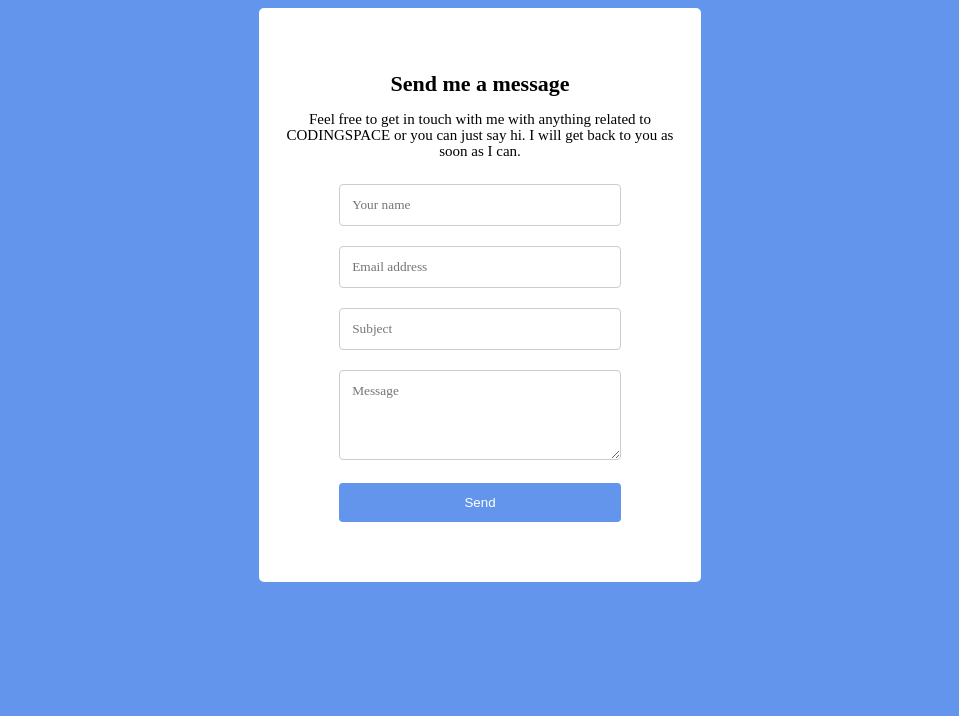
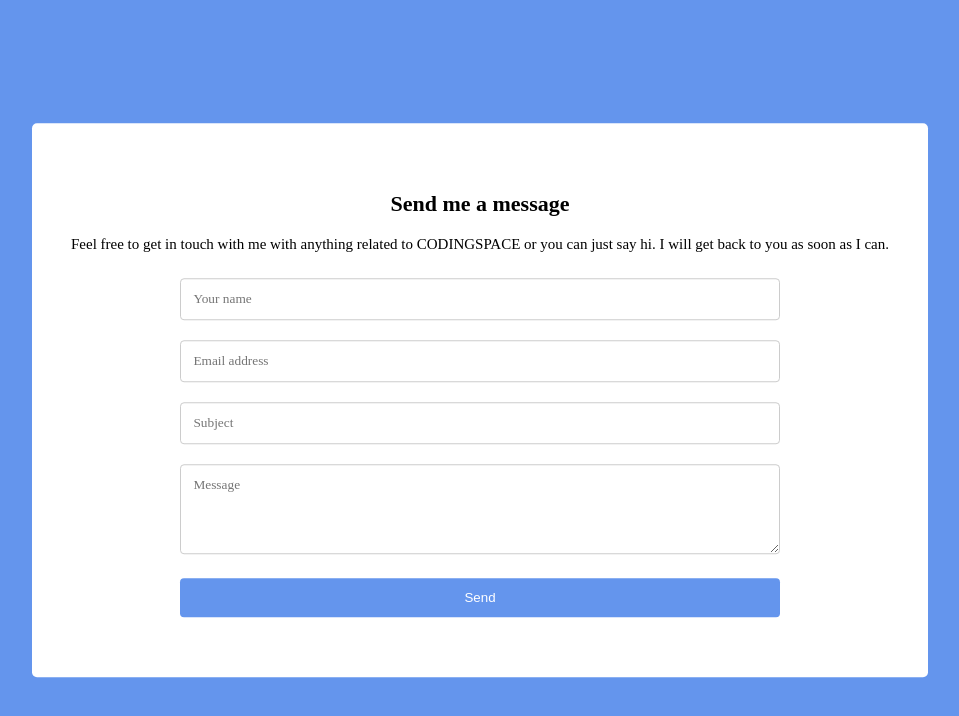
Before and after one commit to ZahraNa3ri/contact-us-form, a plain HTML site: page index.html in a window 1280 px wide. Shown: the whole page, without its empty margins (160-1119 px from the left). Drawn offline with Linux system fonts and the light colour scheme; a web font is replaced by a local one.

Commit message:
change css3

```diff
--- a/index.html
+++ b/index.html
@@ -6,7 +6,7 @@
     <link rel="stylesheet" href="style.css">
     <link href='https://fonts.googleapis.com/css?family=Afacad' rel='stylesheet'>
     <link href='https://fonts.googleapis.com/css?family=Alatsi' rel='stylesheet'>
-    <title>Document</title>
+    <title>Contact Form</title>
 </head>
 <body>
     <div class="container">
--- a/style.css
+++ b/style.css
@@ -8,13 +8,20 @@ body {
 
 .container {
     width: 35%;
-    height: 100%;
-    line-height: 100%;
-    margin: auto;
+    text-align: center;
     border-radius: 5px;
     background-color: white;
     padding: 50px 20px;
-    text-align: center;
+    position: relative;
+}
+
+.container:only-child {
+    margin: 0;
+    position: absolute;
+    top: 50%;
+    left: 50%;
+    -ms-transform: translate(-50%, -50%);
+    transform: translate(-50%, -50%);
 }
 
 .container h2 {
@@ -59,14 +66,18 @@ input[type=submit] {
     cursor: pointer;
 }
 
-@media screen and (max-width: 1100px) {
+input[type=submit]:hover {
+    opacity: 0.8;
+}
+
+@media screen and (max-width: 1350px) {
     .container {
       width: 70%;
     }
   }
 
-@media screen and (max-width: 500px) {
+@media screen and (max-width: 700px) {
     .container {
-      width: 100%;
+      width: 95%;
     }
   }
```
